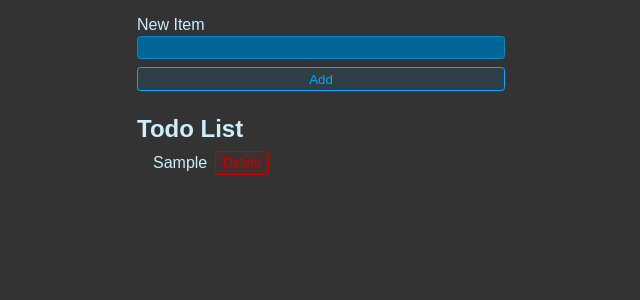
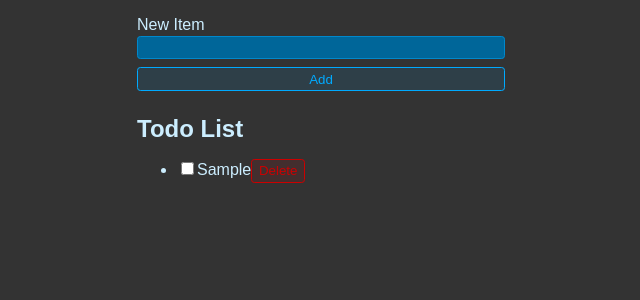
Before and after one commit to prasannanimbalkar/react-todo, a React (Vite) app: page / in a window 1280 px wide. Both pictures are taken after typing "Sample" into the empty fields and a click on the button "Add". Shown: the top 300 px of the page, without its empty margins (319-959 px from the left). Built offline with nearby package versions, Linux system fonts and the light colour scheme.

Commit message:
added functions for toggle and delete

```diff
--- a/src/App.jsx
+++ b/src/App.jsx
@@ -1,28 +1,45 @@
-import { useState } from 'react'
-import './styles.css'
+import { useState } from "react";
+import "./styles.css";
 
 function App() {
-
   //modify variables and make things interactive
-  const [newItem, setNewItem] = useState('')
-  const [todos, setTodos] = useState([])
-
+  const [newItem, setNewItem] = useState("");
+  const [todos, setTodos] = useState([]);
 
   function handleSubmit(e) {
-    e.preventDefault()
+    e.preventDefault();
 
-    setTodos(currentTodos => {
+    setTodos((currentTodos) => {
       return [
-        ...todos, {
+        ...todos,
+        {
           id: crypto.randomUUID(),
           title: newItem,
-          completed: false
+          completed: false,
+        },
+      ];
+    });
+
+    setNewItem("");
+  }
+
+  function toggleTodo(id, completed) {
+    setTodos(currentTodos => {
+      return currentTodos.map(todos => {
+        if (todos.id === id) {
+          return {...todos, completed}
         }
-      ]
+        return todos
+      })
     })
+  }
 
-    setNewItem('')
+  function deleteTodos(id) {
+    setTodos(currentTodos => {
+      return currentTodos.filter(todo => todo.id !== id)
+    })
   }
+
 
   return (
     <>
@@ -32,27 +49,35 @@ function App() {
           {/* onChanges runs everytime a key is clicked */}
           {/* value sets value for input */}
           <input
-              value={newItem}
-              onChange={e => setNewItem(e.target.value) }
-              type="text"
-              id="item" />
+            value={newItem}
+            onChange={(e) => setNewItem(e.target.value)}
+            type="text"
+            id="item"
+          />
         </div>
         <button className="btn btn-primary">Add</button>
       </form>
       <h1 className="header">Todo List</h1>
-      <ul className="list">
-        {todos.map(todo => {
-          return( <li key={todo.id}>
-              <lable>
-                <input type="checkbox"  checked={todo.completed}/>
-                {todo.title}
+      <ul>
+        {todos.length === 0 && 'No todos'}
+        {todos.map((todo) => {
+          return (
+            <li key={todo.id}>
+                <lable>
+                  <input
+                    type="checkbox"
+                    checked={todo.completed}
+                    onChange={e => toggleTodo(todo.id, e.target.checked)}
+                  />
+                  {todo.title}
               </lable>
-              <button className="btn btn-danger">Delete</button>
-            </li>)
+              <button className="btn btn-danger" onClick={() => deleteTodos(todo.id)}>Delete</button>
+            </li>
+          );
         })}
       </ul>
     </>
-  )
+  );
 }
 
-export default App
+export default App;
```
